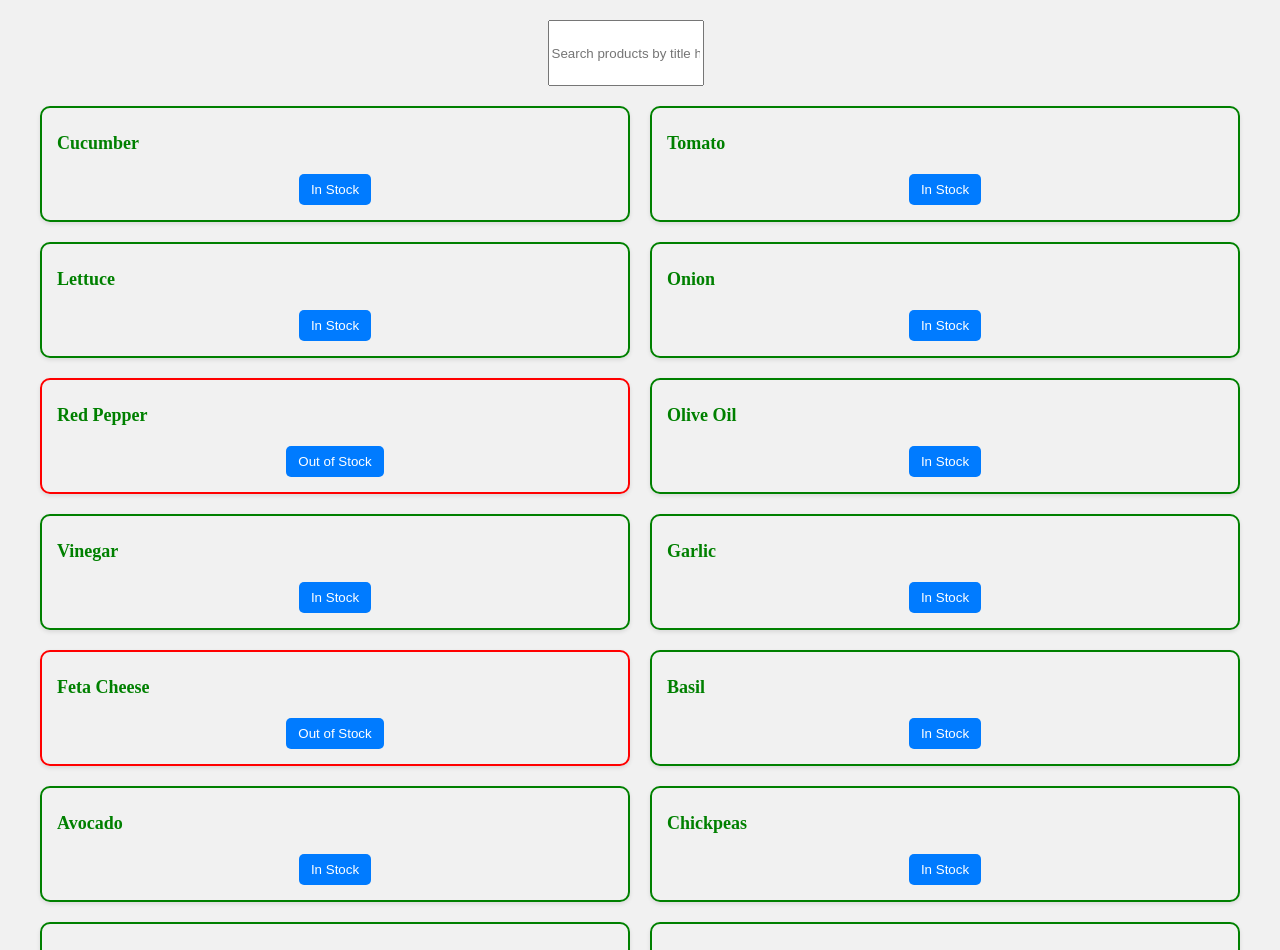
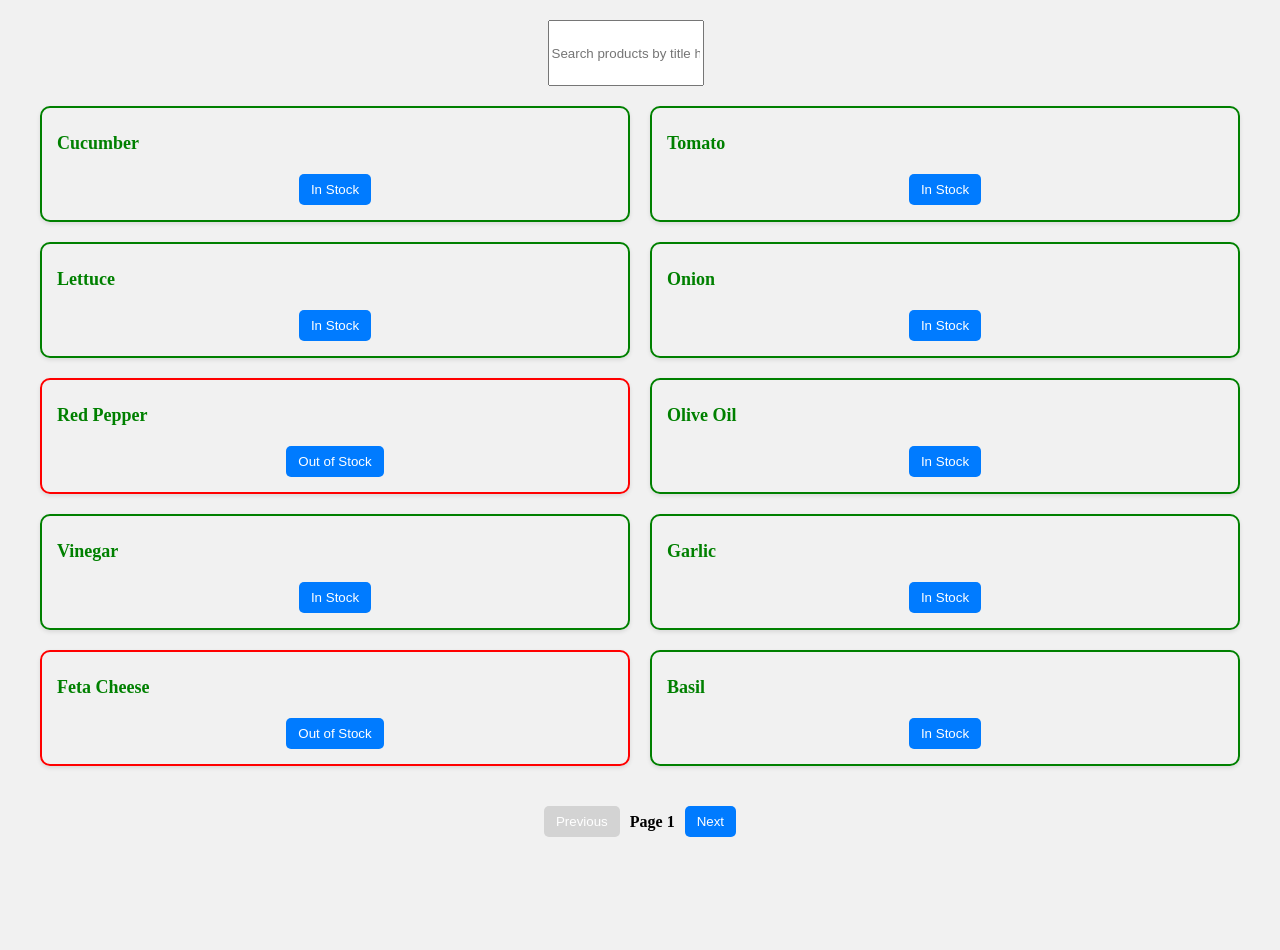
Before and after one commit to ohadtaizi/helfy, a React (Vite) app: page /products in a window 1280 px wide. Shown: the top 950 px of the page. After the commit the page ends 857 px from the top, so only its background shows below. Built offline with nearby package versions, Linux system fonts and the light colour scheme.

Commit message:
Implement pagination that displays only 10 products per page. Create Ingredient Page

```diff
--- a/src/pages/Products.tsx
+++ b/src/pages/Products.tsx
@@ -7,6 +7,9 @@ import "./product.css";
 const Products = () => {
   const [products, setProducts] = useState<Product[]>([]);
   const [isLoading, setIsLoading] = useState(true);
+  const [currentPage, setCurrentPage] = useState(1);
+
+  const itemsPerPage = 10;
 
   useEffect(() => {
     DB.getAllProducts().then((products) => {
@@ -14,7 +17,19 @@ const Products = () => {
       setIsLoading(false);
     });
   }, []);
+  const handlePageChange = (direction: string) => {
+    if (direction === "next" && currentPage < Math.ceil(products.length / itemsPerPage)) {
+      setCurrentPage(currentPage + 1);
+    }
+    if (direction === "prev" && currentPage > 1) {
+      setCurrentPage(currentPage - 1);
+    }
+  };
 
+  const paginatedProducts = products.slice(
+    (currentPage - 1) * itemsPerPage,
+    currentPage * itemsPerPage
+  );
   const productMap = products.reduce((map, product) => {
     map[product.id] = product.title;
     return map;
@@ -33,7 +48,7 @@ const Products = () => {
     <div className="products-page">
       <SearchFilter />
       <div className="product-grid">
-        {products.map((product) => {
+        {paginatedProducts.map((product) => {
           const isSalad = product.ingredients.length > 0;
 
           return (
@@ -45,7 +60,7 @@ const Products = () => {
             >
             <div className="titleAndIoExtensionPuzzle ">
               <h1>{product.title}</h1>
-              {isSalad && (<IoExtensionPuzzle size={25} fill="g"/>)}
+              {isSalad && (<IoExtensionPuzzle size={25} fill="green"/>)}
               </div>
               <button onClick={() => handleToggleStock(product.id)}>
                 {product.in_stock ? "In Stock" : "Out of Stock"}
@@ -66,6 +81,18 @@ const Products = () => {
           );
         })}
       </div>
+      <div className="pagination-controls">
+        <button onClick={() => handlePageChange("prev")} disabled={currentPage === 1}>
+          Previous
+        </button>
+        <span>Page {currentPage}</span>
+        <button
+          onClick={() => handlePageChange("next")}
+          disabled={currentPage === Math.ceil(products.length / itemsPerPage)}
+        >
+          Next
+        </button>
+      </div>
     </div>
   );
 };
--- a/src/pages/product.css
+++ b/src/pages/product.css
@@ -97,6 +97,34 @@
     position: relative;
     top: 4px; /* Adjust the icon to move slightly down */
   }
+
+  .pagination-controls {
+    display: flex;
+    justify-content: center;
+    align-items: center;
+    gap: 10px;
+    margin-top: 20px;
+  }
+
+  .pagination-controls button {
+    padding: 8px 12px;
+    background-color: #007bff;
+    color: white;
+    border: none;
+    border-radius: 5px;
+    cursor: pointer;
+    transition: background-color 0.3s ease;
+  }
+
+  .pagination-controls button:disabled {
+    background-color: #d3d3d3;
+    cursor: not-allowed;
+  }
+
+  .pagination-controls span {
+    font-size: 16px;
+    font-weight: bold;
+  }
   @media (max-width: 600px) {
     .product-grid {
       grid-template-columns: 1fr;
```
